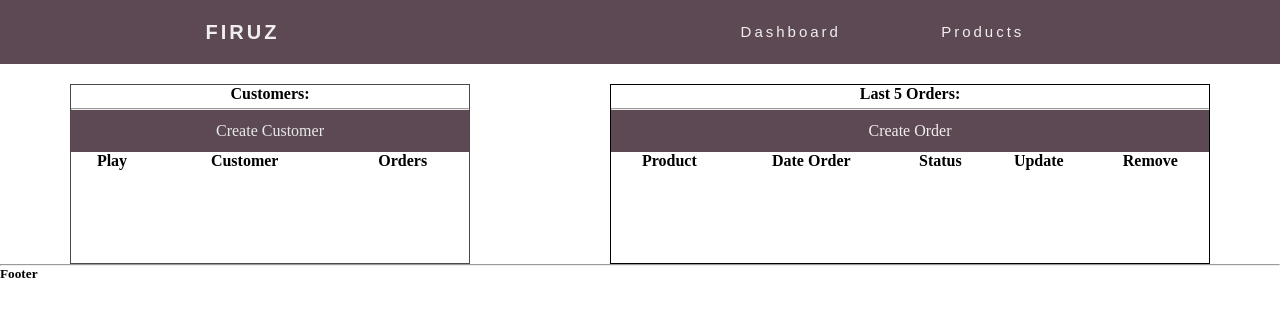
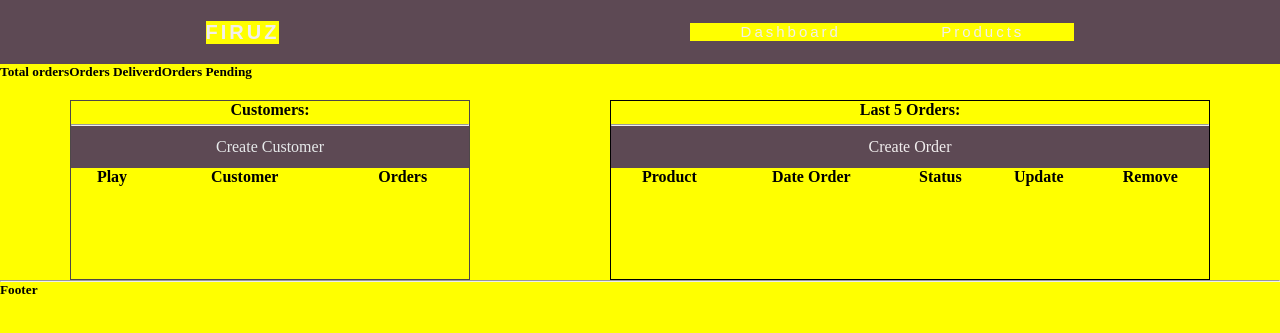
Before and after one commit to Firuz43/project, a Django app: page / in a window 1280 px wide. Shown: the top 333 px of the page. Run offline with Django 4.2, Linux system fonts and the light colour scheme; lists and menus that the app fills with data are empty.

Commit message:
style changes

```diff
--- a/main/accounts/templates/accounts/dashboard.html
+++ b/main/accounts/templates/accounts/dashboard.html
@@ -1,6 +1,7 @@
 {% extends 'accounts/base.html' %}
 
 {% block content %}
+{% include 'accounts/status.html' %}
 <div class="row">
     <div class="col5">
         <h5>Customers:</h5>
--- a/main/accounts/templates/accounts/status.html
+++ b/main/accounts/templates/accounts/status.html
@@ -0,0 +1,26 @@
+<div class="status-main">
+    <div class="first">
+        <div class="header">
+            <h5>Total orders</h5>
+        </div>
+        <div class="card-body">
+            <h3 class="card-title"></h3>
+        </div>
+    </div>
+    <div class="second">
+        <div class="header">
+            <h5 class="card-title">Orders Deliverd</h5>
+        </div>
+        <div class="card-body">
+            <h3 class="card-title"></h3>
+        </div>
+    </div>
+    <div class="third">
+        <div class="header">
+            <h5 class="card-title">Orders Pending</h5>
+        </div>
+        <div class="card-body">
+            <h3 class="card-title"></h3>
+        </div>
+    </div>
+</div>
--- a/main/main/settings.py
+++ b/main/main/settings.py
@@ -121,7 +121,7 @@ STATIC_URL = 'static/'
 
 STATICFILES_DIRS = [
     BASE_DIR / "static",
-    '/static/css/style.css'
+    'static/css/style.css'
 ]
 # Default primary key field type
 # https://docs.djangoproject.com/en/4.0/ref/settings/#default-auto-field
--- a/main/static/css/style.css
+++ b/main/static/css/style.css
@@ -2,6 +2,7 @@
   margin: 0;
   padding: 0;
   box-sizing: border-box;
+  background-color: yellow;
 }
 
 nav {
@@ -136,3 +137,8 @@ table {
 .col7 {
   border: 1px solid black;
 }
+
+/* cards status.html */
+.status-main {
+  display: flex;
+}
```
